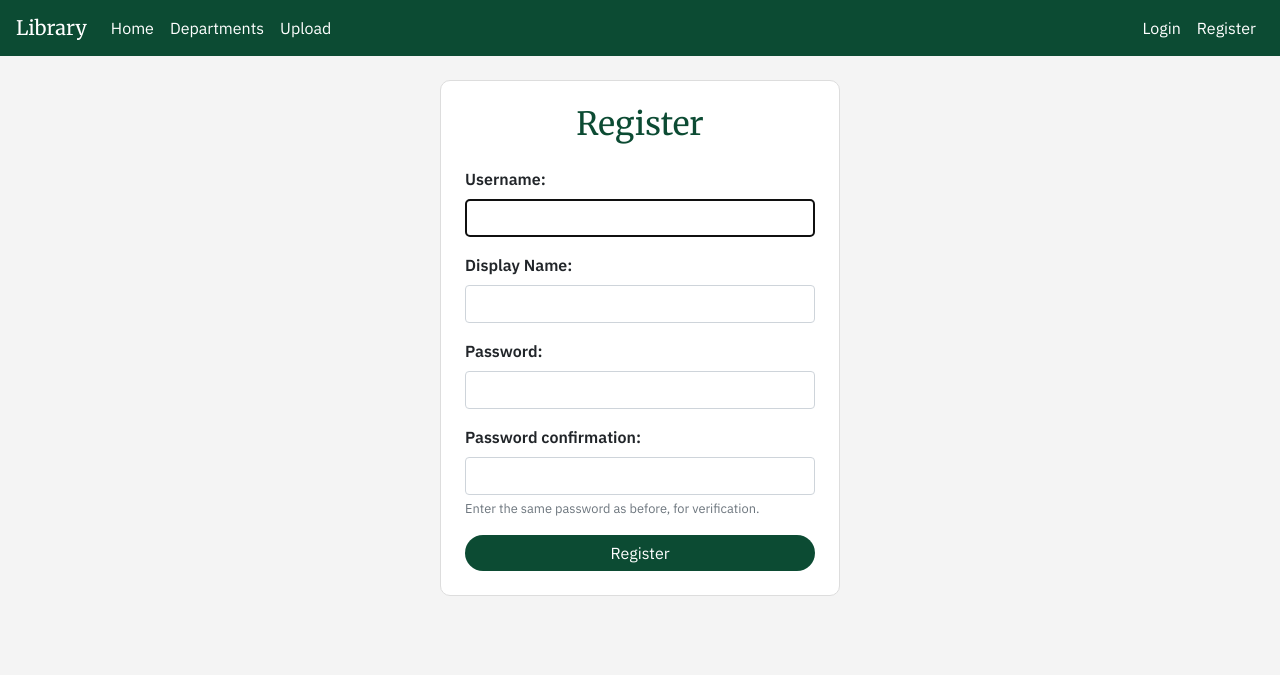
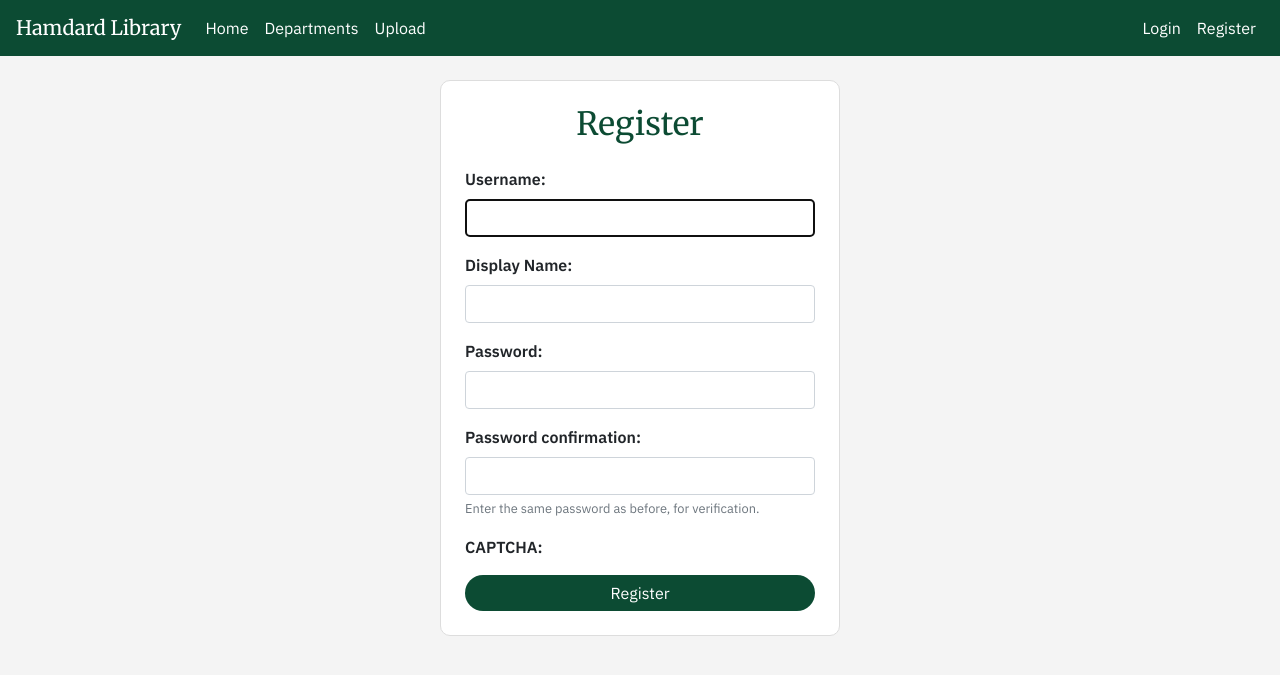
Before and after one commit to Rachit74/hamdard-library, a Django app: page /user/register/ in a window 1280 px wide. Shown: the top 675 px of the page. Run offline with Django 5.2, Linux system fonts and the light colour scheme; some libraries are stand-ins or nearby versions.

Commit message:
Add: captcha on user registration

```diff
--- a/hamdard_library/hamdard_library/settings.py
+++ b/hamdard_library/hamdard_library/settings.py
@@ -44,6 +44,7 @@
     'django.contrib.sessions',
     'django.contrib.messages',
     'django.contrib.staticfiles',
+    'captcha',
 ]
 
 MIDDLEWARE = [
--- a/hamdard_library/hamdard_library/urls.py
+++ b/hamdard_library/hamdard_library/urls.py
@@ -20,6 +20,7 @@
 urlpatterns = [
     path('', include('library.urls')), #mapping library app
     path('user/', include('user.urls')), #user url mapping
+    path('captcha/', include('captcha.urls')),
     path('admin/', admin.site.urls),
 ]
 
--- a/hamdard_library/library/templates/library/base.html
+++ b/hamdard_library/library/templates/library/base.html
@@ -22,7 +22,7 @@
     <!-- bootstrap navbar -->
 
     <nav class="navbar navbar-expand-lg custom-navbar">
-        <a class="navbar-brand" href="{% url 'library_home' %}" style="font-family: 'Merriweather', serif;">Library</a>
+        <a class="navbar-brand" href="{% url 'library_home' %}" style="font-family: 'Merriweather', serif;">Hamdard Library</a>
       <button class="navbar-toggler" type="button" data-toggle="collapse" data-target="#navbarSupportedContent" aria-controls="navbarSupportedContent" aria-expanded="false" aria-label="Toggle navigation">
           <span class="navbar-toggler-icon"></span>
       </button>
--- a/hamdard_library/user/forms.py
+++ b/hamdard_library/user/forms.py
@@ -1,16 +1,18 @@
 from django import forms
 from django.contrib.auth.models import User
 from django.contrib.auth.forms import UserCreationForm, AuthenticationForm
+from captcha.fields import CaptchaField
 
 
 class RegistartionForm(UserCreationForm):
     first_name = forms.CharField(label="Display Name:", max_length=250, required=False)
+    captcha = CaptchaField()
 
     usable_password = None
 
     class Meta:
         model = User
-        fields = ['username', 'first_name', 'password1', 'password2']
+        fields = ['username', 'first_name','email' , 'password1', 'password2']
 
 
 class UserLoginForm(AuthenticationForm):
--- a/hamdard_library/user/templates/user/register.html
+++ b/hamdard_library/user/templates/user/register.html
@@ -10,7 +10,6 @@
             {% csrf_token %}
 
             <!-- Display non-field errors -->
-             <!-- checks if the form has any errors and displays them -->
             {% if form.non_field_errors %}
                 <div class="alert alert-danger">
                     {% for error in form.non_field_errors %}
@@ -64,6 +63,17 @@
                 {% endif %}
                 <small class="form-text text-muted">Enter the same password as before, for verification.</small>
             </div>
+            <div class="form-group mb-3">
+                <label for="{{ form.captcha.id_for_label }}" class="form-label">CAPTCHA:</label>
+                {{ form.captcha }}
+                {% if form.captcha.errors %}
+                    <div class="text-danger">
+                        {% for error in form.captcha.errors %}
+                            <div>{{ error }}</div>
+                        {% endfor %}
+                    </div>
+                {% endif %}
+            </div>
             <button type="submit" class="btn btn-dark btn-block w-100 mt-3" style="border-radius: 25px; font-family: 'IBM Plex Sans', sans-serif;">Register</button>
         </form>
     </div>
--- a/hamdard_library/user/templates/user/user_profile.html
+++ b/hamdard_library/user/templates/user/user_profile.html
@@ -64,7 +64,9 @@
                         <a href="{% url 'library_delete_account' %}" class="btn btn-outline-danger btn-sm">Delete Account</a>
                         <p></p>
                         {% if user.is_staff %}
+                        <div class="lnks">
                         <a href="{% url 'library_approve_requests' %}" class="">Approval Requests</a>
+                        </div>
                         <hr>
                         <p class="text-center">Account Status: Admin</p>
                         {% else %}
--- a/hamlib_works.txt
+++ b/hamlib_works.txt
@@ -7,6 +7,8 @@
 
 RECENT WORKS
 ============
+[DONE] Add user captcha
+
 [DONE] Swtich to postgres database
 
 [DONE] dublicate file identification to save storage
```
